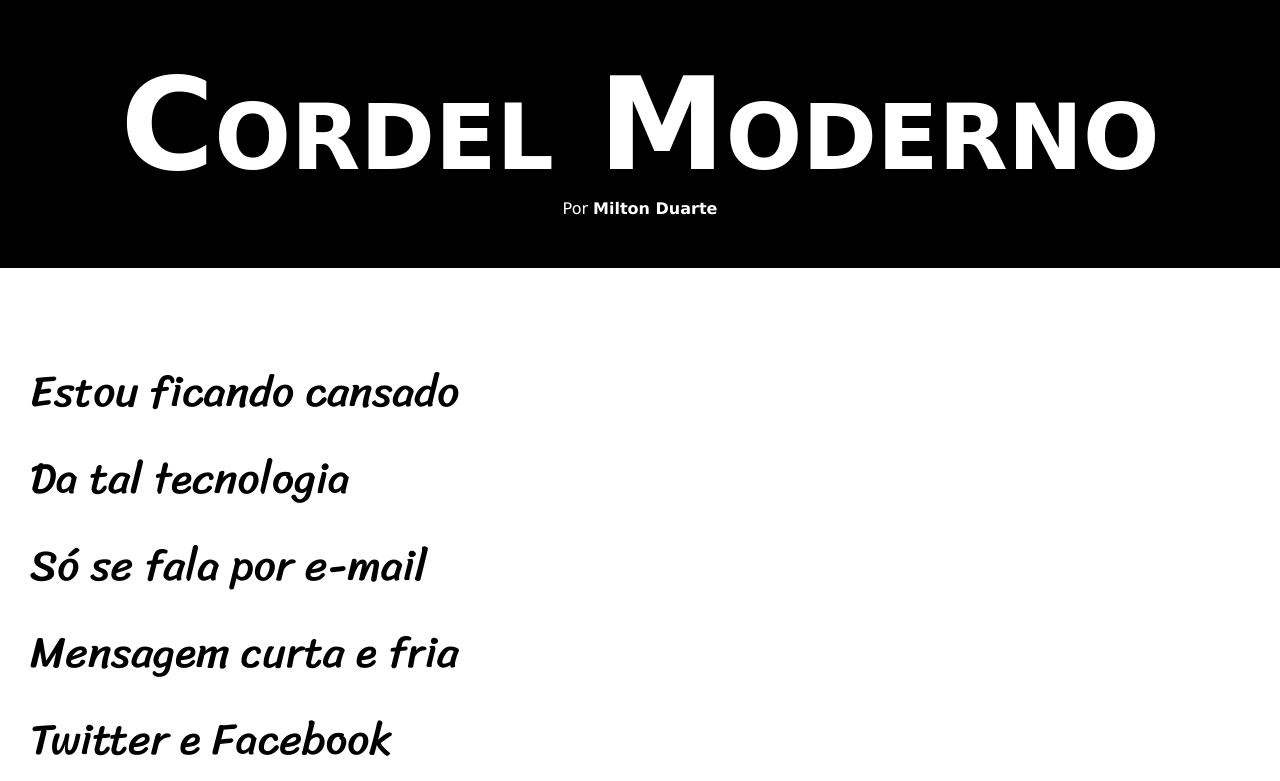
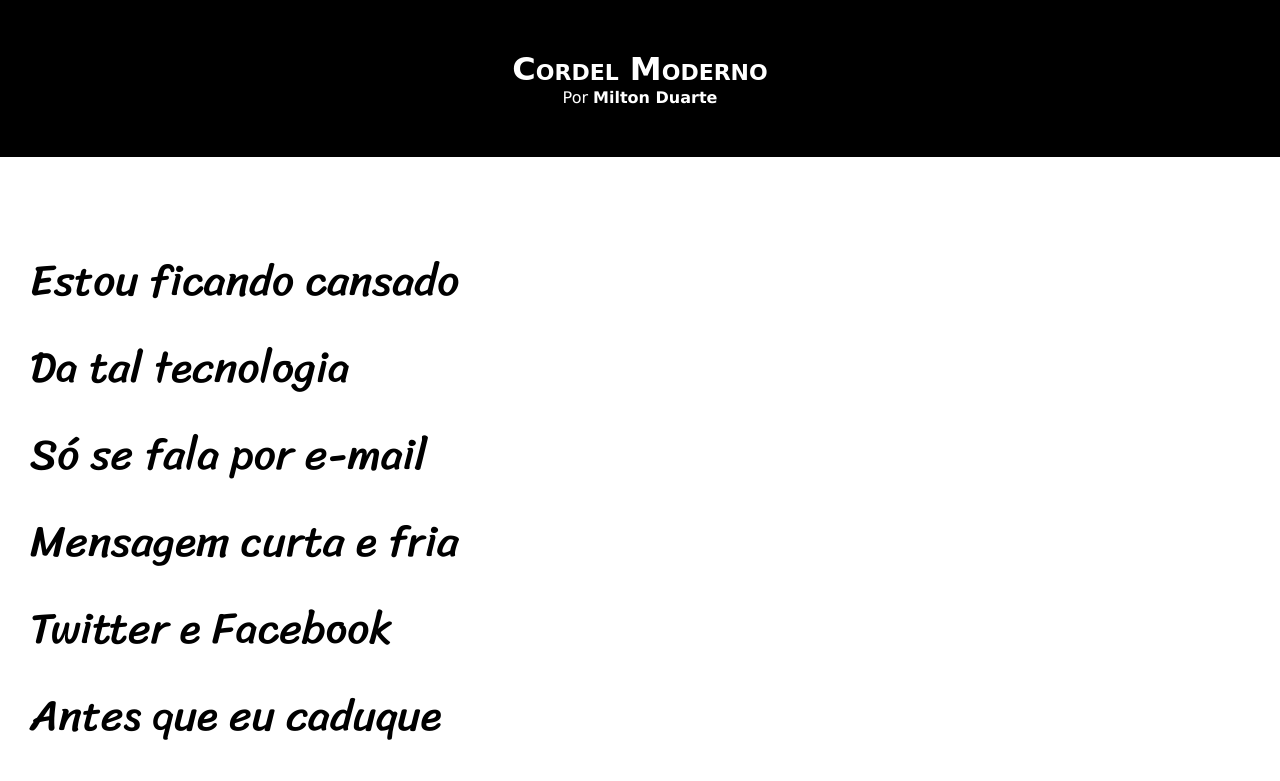
Before and after one commit to KauaRodriguesSouza/projeto-cordel, a plain HTML site: page index.html in a window 1280 px wide. Shown: the top 781 px of the page. Drawn offline with Linux system fonts and the light colour scheme.

Commit message:
Update style.css

```diff
--- a/style.css
+++ b/style.css
@@ -31,7 +31,7 @@ header > h1 {
     padding-top: 50px;
     font-variant: small-caps;
     font-family: var(--font2);
-    font-size: 10vw;
+
 }
 
 header > p {
```
